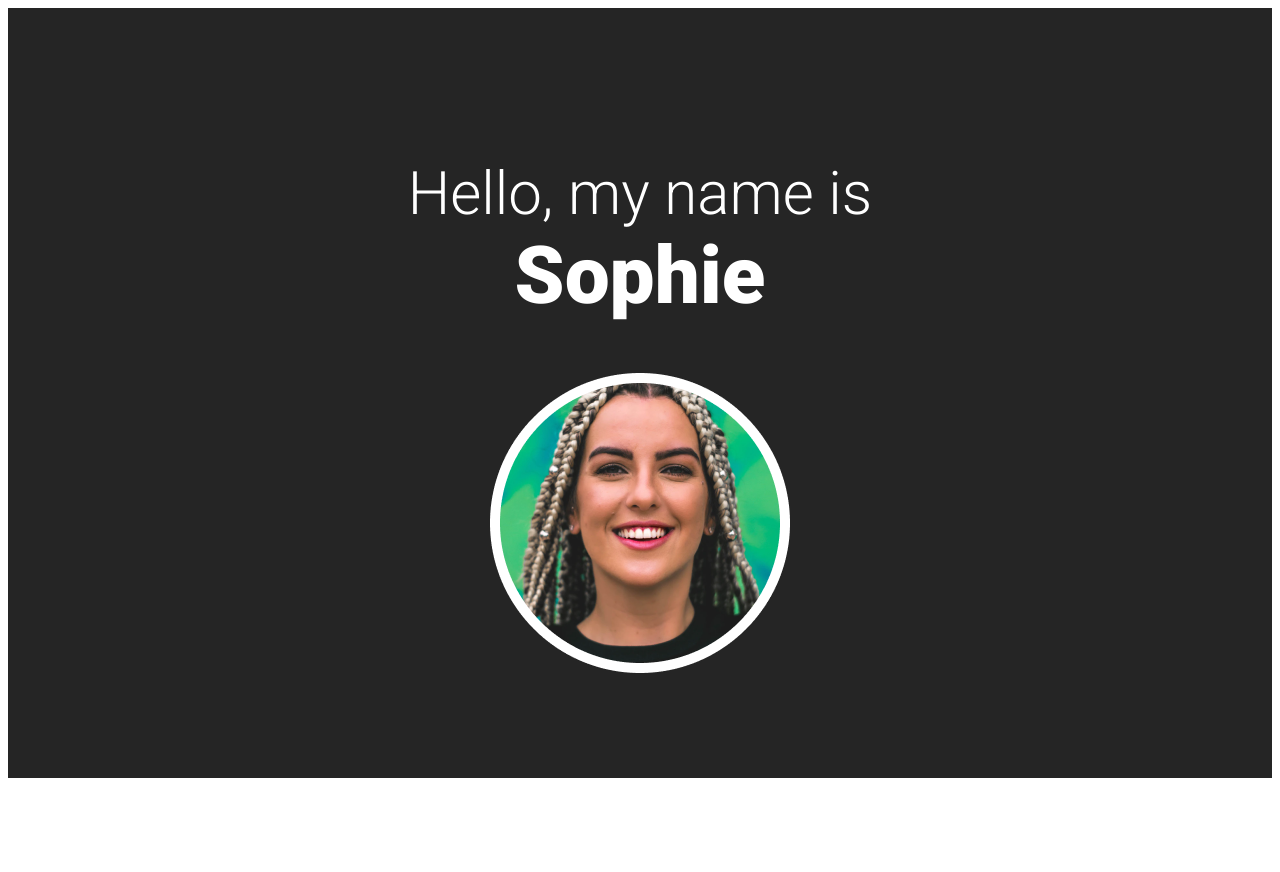
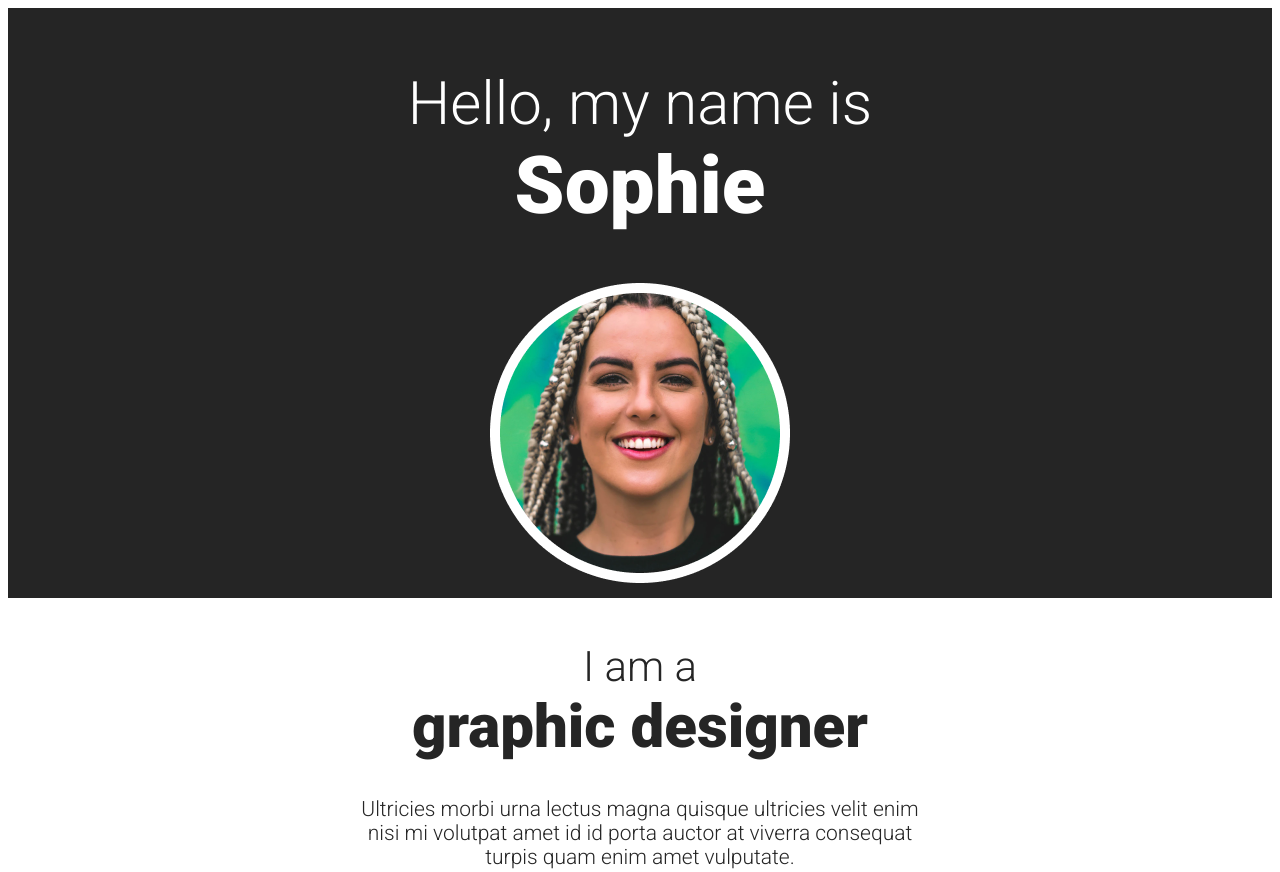
Before and after one commit to aroldodev/CSS-Fundamentals-Scrimba-Challenge, a plain HTML site: page index.html in a window 1280 px wide. Shown: the top 872 px of the page. Drawn offline with Linux system fonts and the light colour scheme.

Commit message:
padding corrected

```diff
--- a/style.css
+++ b/style.css
@@ -57,7 +57,7 @@ h3 {
 }
 
 section {
-  padding: 100px 0;
+  padding: 10px 0;
 }
 
 .title, .info{
```
